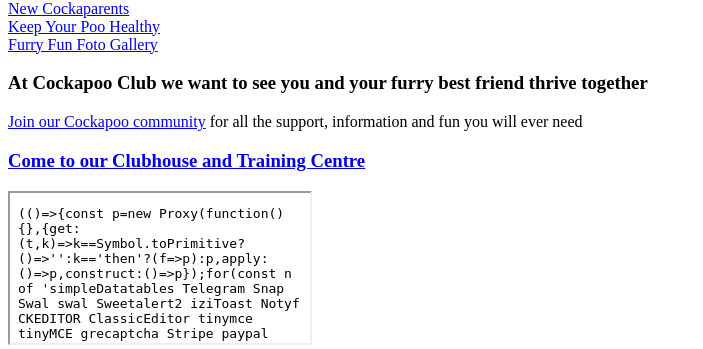
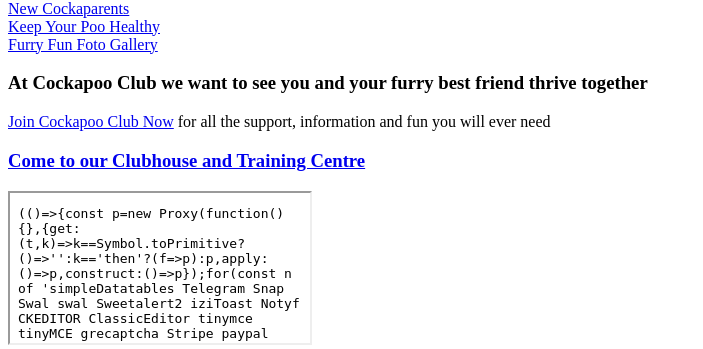
Before and after one commit to SamOBrienOlinger/Cockapoo-Club-PortProj4, a Django app: page /index/ in a window 1280 px wide. Shown: the part 276-625 px from the top of the page, without its empty margins (0-703 px from the left). Run offline with Django 3.2, Linux system fonts and the light colour scheme; some libraries are stand-ins or nearby versions.

Commit message:
signup urls changed in index.html

```diff
--- a/templates/index.html
+++ b/templates/index.html
@@ -31,7 +31,9 @@
       <section>
          <div class="clubhouse-map">
             <h3>At Cockapoo Club we want to see you and your furry best friend thrive together</h3>
-            <p><span class="furry-fun-fotos-join"><a href="join-form.html#jump-to-jcc" aria-label="Visit our Join Cockapoo Club page">Join our Cockapoo community</a></span> for all the support, information and fun you will ever need
+            <p>
+               <!-- <span class="furry-fun-fotos-join"><a href="join-form.html#jump-to-jcc" aria-label="Visit our Join Cockapoo Club page">Join our Cockapoo community</a></span> for all the support, information and fun you will ever need  -->
+               <span class="furry-fun-fotos-join"><a href="{% url 'account_signup' %}" aria-label="Visit our Join Cockapoo Club page">Join Cockapoo Club Now</a></span> for all the support, information and fun you will ever need
             </p>
          </div>
       </section>
```
